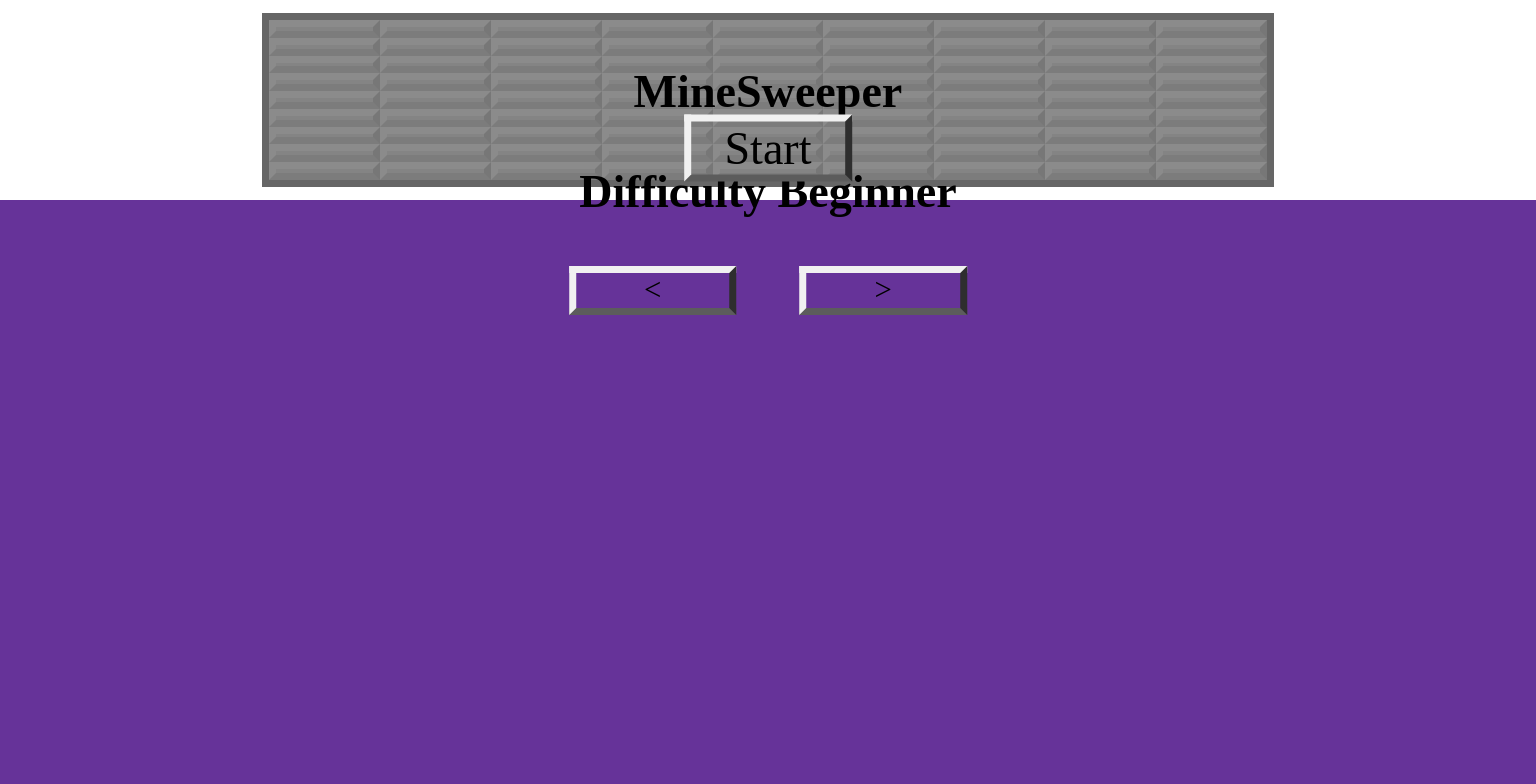
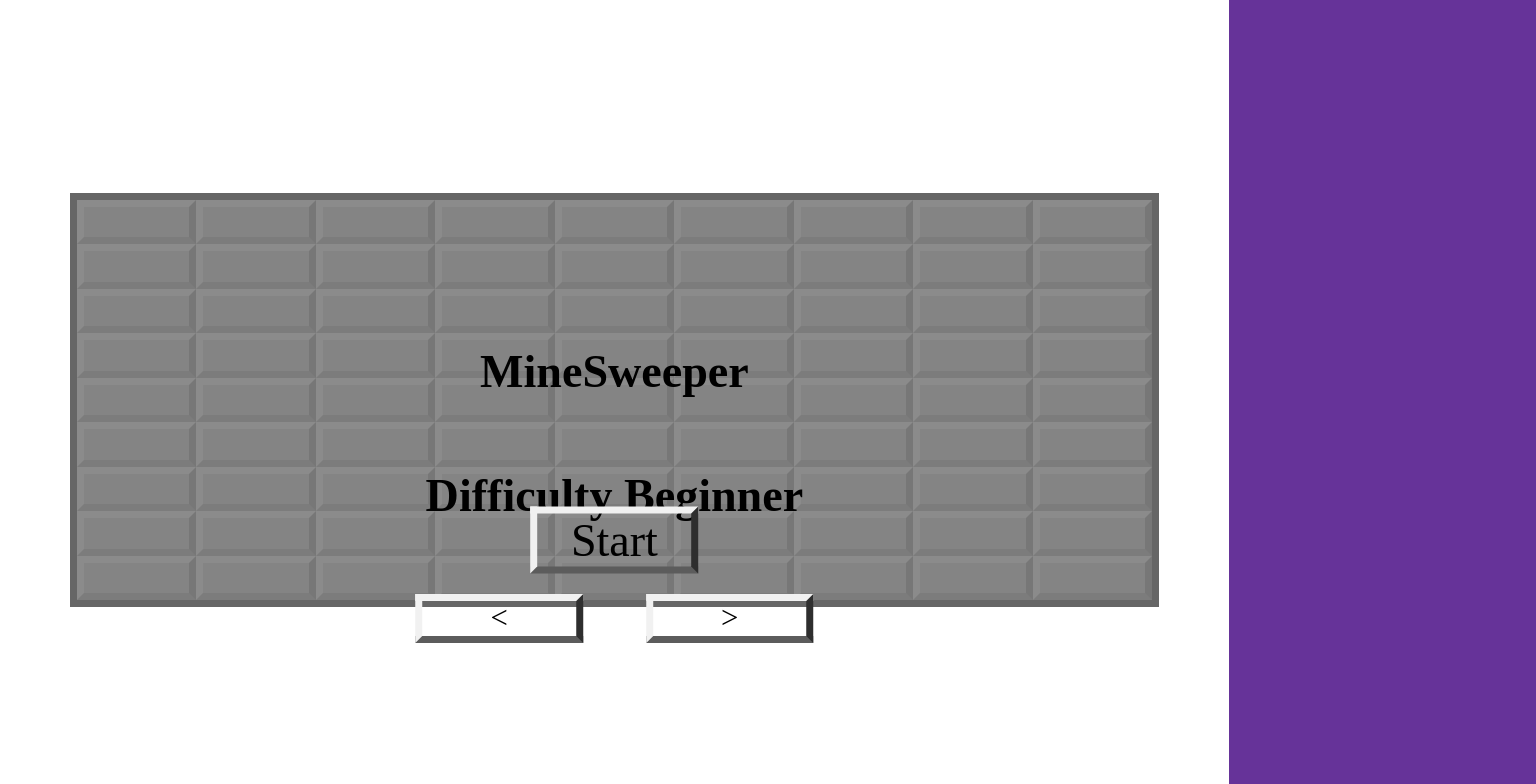
Before and after one commit to cheezypotatoes/MineSweeper, a React (Vite) app: page / in a window 1536 px wide. Shown: the top 784 px of the page. Built offline with nearby package versions, Linux system fonts and the light colour scheme.

Commit message:
Added 1000 to 1300 px

```diff
--- a/src/assets/css/App.css
+++ b/src/assets/css/App.css
@@ -34,3 +34,10 @@ html, body {
         grid-template-rows: 25vh 1fr;
     }
 }
+
+@media (min-width: 1300px) {
+    #MainContainer {
+        grid-template-columns: 80vw 20vw;
+        grid-template-rows: 1fr;
+    }
+}
--- a/src/assets/css/GameBoard.css
+++ b/src/assets/css/GameBoard.css
@@ -27,3 +27,24 @@
         width: 65vw;
     }
 }
+
+@media (min-width: 780px) {
+    #GameBoard {
+        height: 20vh;
+        width: 60vw;
+    }
+}
+
+@media (min-width: 1000px) {
+    #GameBoard {
+        height: 20vh;
+        width: 45vw;
+    }
+}
+
+@media (min-width: 1300px) {
+    #GameBoard {
+        height: 50vh;
+        width: 70vw;
+    }
+}
--- a/src/assets/css/GameMenu.css
+++ b/src/assets/css/GameMenu.css
@@ -191,3 +191,98 @@
     }
 
 }
+
+@media (min-width: 780px) {
+    #GameMenuBackground {
+        height: 20vh;
+        width: 60vw;
+    }
+
+    #ResultText {
+        top: 25%;
+        left: 50%;
+        transform: translate(-50%, -50%);
+    }
+
+    #LevelText {
+        top: 35%;
+        left: 50%;
+        transform: translate(-50%, -50%);
+    }
+
+    #GameButtonsLevelPicker {
+        top: 40%;
+        left: 50%;
+        transform: translate(-50%, -50%);
+    }
+
+    #StartButton {
+        top: 80%;
+        left: 50%;
+        transform: translate(-50%, -50%);
+    }
+
+}
+
+@media (min-width: 1000px) {
+    #GameMenuBackground {
+        height: 20vh;
+        width: 45vw;
+    }
+
+    #ResultText {
+        top: 20%;
+        left: 50%;
+        transform: translate(-50%, -50%);
+    }
+
+    #LevelText {
+        top: 25%;
+        left: 50%;
+        transform: translate(-50%, -50%);
+    }
+
+    #GameButtonsLevelPicker {
+        top: 30%;
+        left: 50%;
+        transform: translate(-50%, -50%);
+    }
+
+    #StartButton {
+        top: 80%;
+        left: 50%;
+        transform: translate(-50%, -50%);
+    }
+}
+
+/* TODO: FIX FONT SIZE */
+@media (min-width: 1300px) {
+    #GameMenuBackground {
+        height: 50vh;
+        width: 70vw;
+    }
+
+    #ResultText {
+        top: 35%;
+        left: 50%;
+        transform: translate(-50%, -50%);
+    }
+
+    #LevelText {
+        top: 45%;
+        left: 50%;
+        transform: translate(-50%, -50%);
+    }
+
+    #GameButtonsLevelPicker {
+        top: 55%;
+        left: 50%;
+        transform: translate(-50%, -50%);
+    }
+
+    #StartButton {
+        top: 85%;
+        left: 50%;
+        transform: translate(-50%, -50%);
+    }
+}
```
